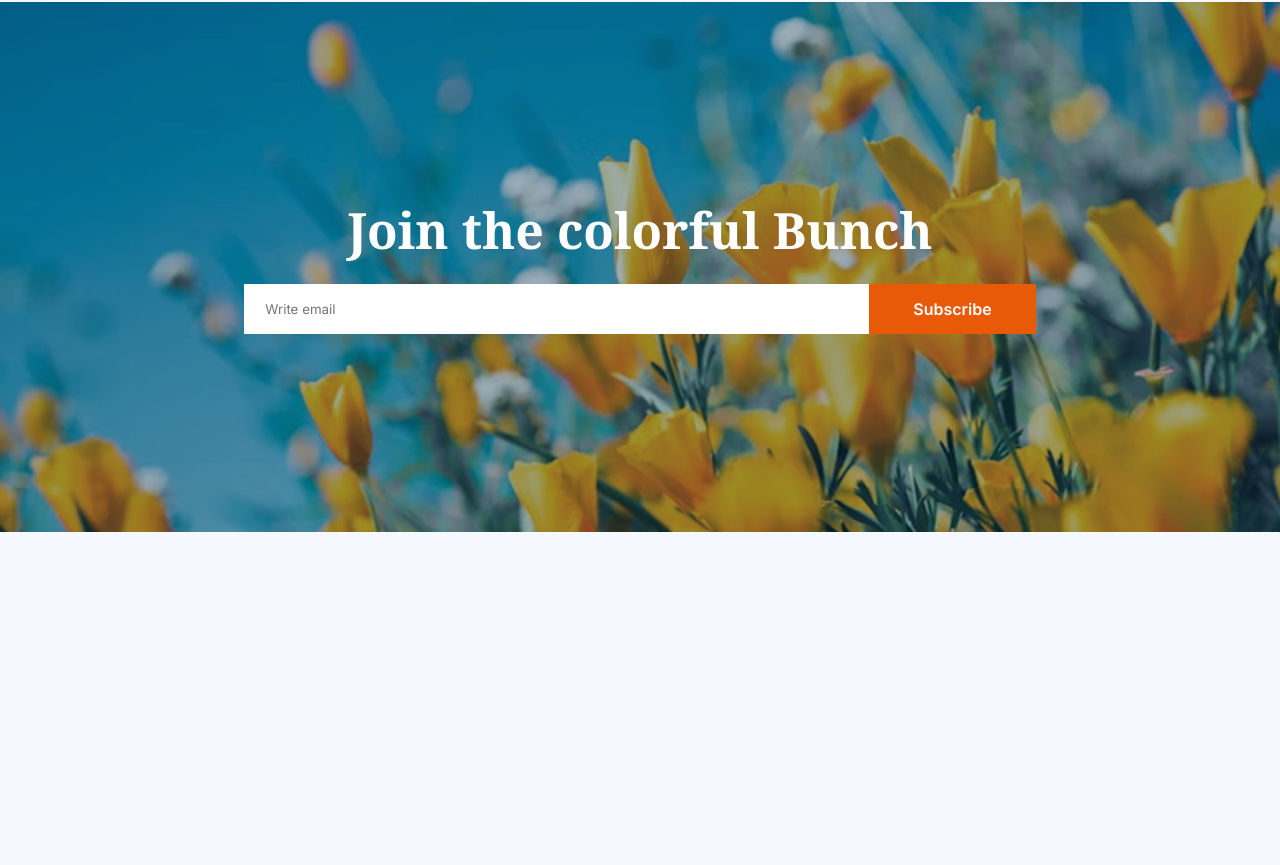
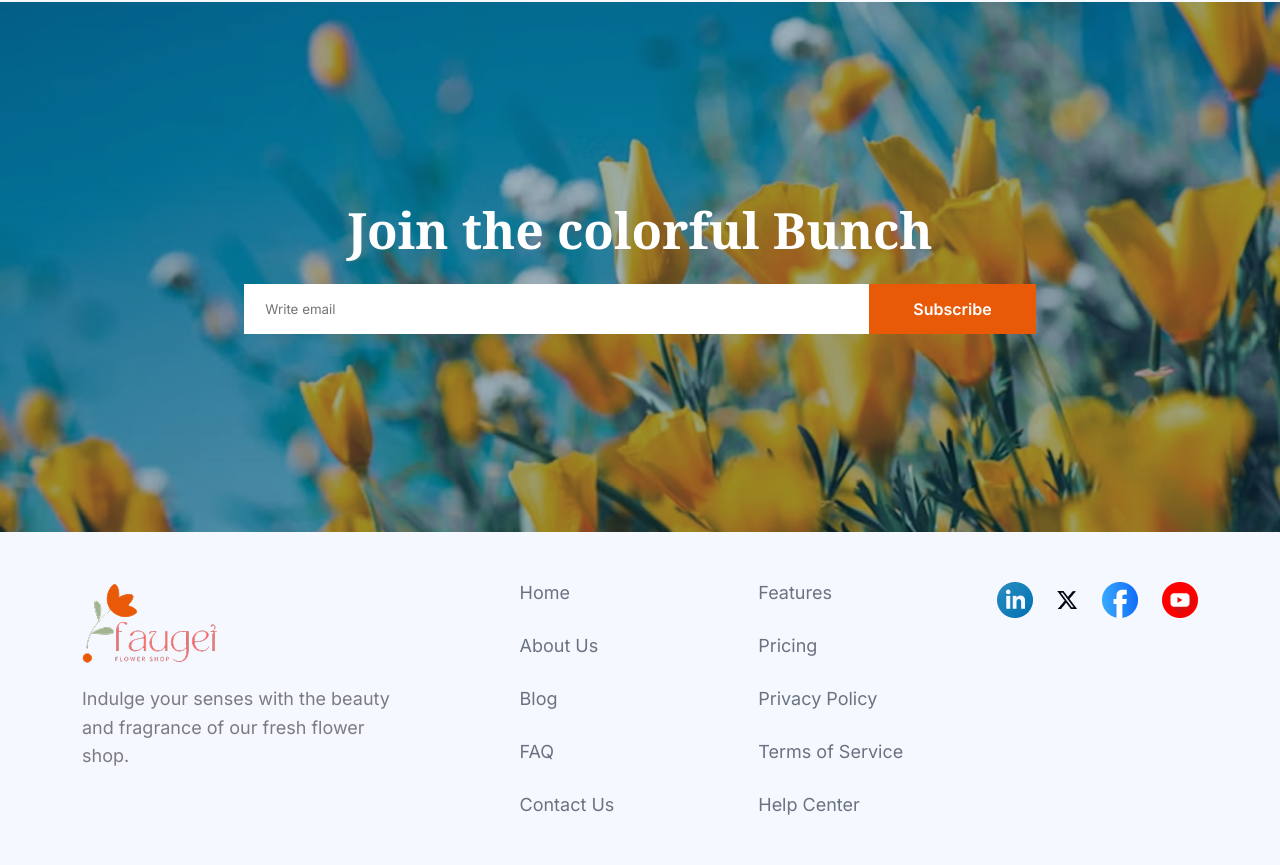
Before and after one commit to AbrarulRhythm/assignment-02, a plain HTML site: page index.html in a window 1280 px wide. Shown: the part 3495-4360 px from the top of the page. Before the commit the page ends 4027 px from the top, so only its background shows below. Drawn offline with Linux system fonts and the light colour scheme.

Commit message:
added footer section

```diff
--- a/assets/css/responsive.css
+++ b/assets/css/responsive.css
@@ -353,6 +353,17 @@
     .join-us-head {
         font-size: 2.375rem;
     }
+
+    /* [ Footer Style ] */
+    /*================================================== */
+    .footer-widget-wrapper {
+        grid-template-columns: 1fr 1fr 1fr;
+        justify-items: center;
+    }
+
+    .footer-widget:first-child {
+        padding-right: 0;
+    }
 }
 
 @media screen and (max-width:767px) {
@@ -517,4 +528,20 @@
     .email-form input[type="submit"] {
         padding: 0.75rem 1.5rem;
     }
+
+    /* [ Footer Style ] */
+    /*================================================== */
+    .footer-widget-wrapper {
+        grid-template-columns: 1fr;
+        justify-items: start;
+        gap: 20px;
+    }
+
+    .widget-nav li:not(:last-child) {
+        margin-bottom: 28px;
+    }
+
+    .widget-social {
+        justify-content: start;
+    }
 }
--- a/assets/css/style.css
+++ b/assets/css/style.css
@@ -23,6 +23,7 @@ File Description: Main css file of the template
     + Plants Lover Section Style
     + Latest Deal Section Style
     + Join Section Style
+    + Footer Style
 ------------------------------------------------------------------*/
 
 /* [ General ] */
@@ -624,3 +625,46 @@ p {
 .email-form input[type="submit"] {
     height: 50px;
 }
+
+/* [ Footer Style ] */
+/*================================================== */
+.footer-widget-wrapper {
+    display: grid;
+    grid-template-columns: 2fr 1fr 1fr 1fr;
+    gap: 40px;
+    padding: 50px 0;
+}
+
+.footer-widget:first-child {
+    padding-right: 78px;
+}
+
+.footer-brand {
+    display: block;
+    margin-bottom: 16px;
+}
+
+.widget-nav {
+    display: flex;
+    flex-direction: column;
+}
+
+.widget-nav li:not(:last-child) {
+    margin-bottom: 32px;
+}
+
+.widget-nav li a {
+    display: block;
+    color: var(--gray-500);
+}
+
+.widget-nav li a:hover {
+    color: var(--primary-color);
+}
+
+.widget-social {
+    display: flex;
+    align-items: center;
+    justify-content: end;
+    gap: 24px;
+}
--- a/index.html
+++ b/index.html
@@ -311,7 +311,90 @@
 
         <!-- Footer -->
         <footer id="footer" class="footer">
-
+            <div class="container">
+                <div class="footer-widget-wrapper">
+                    <!-- Widget #01 (Footer Logo) -->
+                    <div class="footer-widget">
+                        <div class="footer-content">
+                            <a class="footer-brand" href="#">
+                                <img src="assets/images/logo.png" alt="Footer Brand">
+                            </a>
+                            <p>Indulge your senses with the beauty and fragrance of our fresh flower shop. </p>
+                        </div>
+                    </div>
+                    <!-- Widget #02 -->
+                    <div class="footer-widget">
+                        <div class="footer-content">
+                            <ul class="widget-nav">
+                                <li>
+                                    <a href="#">Home</a>
+                                </li>
+                                <li>
+                                    <a href="#">About Us</a>
+                                </li>
+                                <li>
+                                    <a href="#">Blog</a>
+                                </li>
+                                <li>
+                                    <a href="#">FAQ</a>
+                                </li>
+                                <li>
+                                    <a href="#">Contact Us</a>
+                                </li>
+                            </ul>
+                        </div>
+                    </div>
+                    <!-- Widget #03 -->
+                    <div class="footer-widget">
+                        <div class="footer-content">
+                            <ul class="widget-nav">
+                                <li>
+                                    <a href="#">Features</a>
+                                </li>
+                                <li>
+                                    <a href="#">Pricing</a>
+                                </li>
+                                <li>
+                                    <a href="#">Privacy Policy</a>
+                                </li>
+                                <li>
+                                    <a href="#">Terms of Service</a>
+                                </li>
+                                <li>
+                                    <a href="#">Help Center</a>
+                                </li>
+                            </ul>
+                        </div>
+                    </div>
+                    <!-- Widget #04 -->
+                    <div class="footer-widget">
+                        <div class="footer-content">
+                            <ul class="widget-social">
+                                <li>
+                                    <a href="#">
+                                        <img src="assets/images/icon-linkedin.png" alt="linkedin">
+                                    </a>
+                                </li>
+                                <li>
+                                    <a href="#">
+                                        <img src="assets/images/icon-twitter.png" alt="twitter">
+                                    </a>
+                                </li>
+                                <li>
+                                    <a href="#">
+                                        <img src="assets/images/icon-facebook.png" alt="facebook">
+                                    </a>
+                                </li>
+                                <li>
+                                    <a href="#">
+                                        <img src="assets/images/icon-youtube.png" alt="youtube">
+                                    </a>
+                                </li>
+                            </ul>
+                        </div>
+                    </div>
+                </div>
+            </div>
         </footer>
         <!-- Footer End -->
 
```
